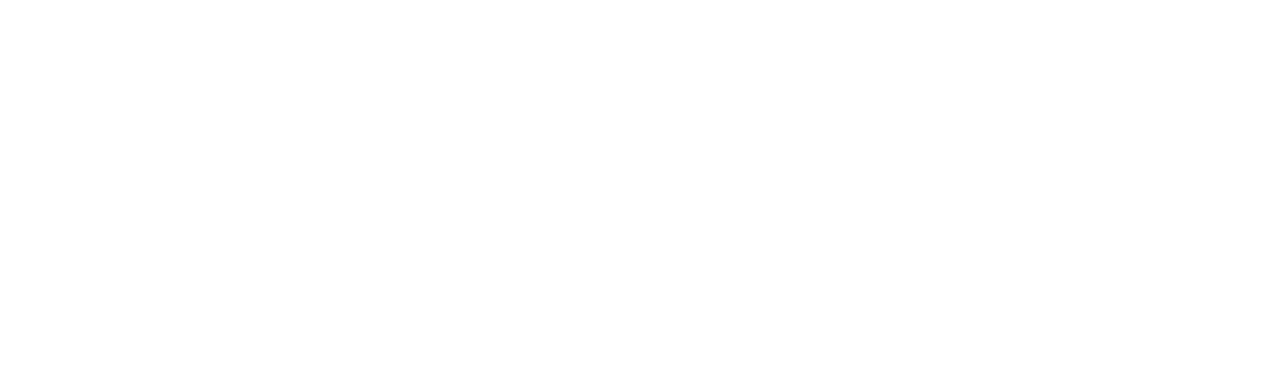
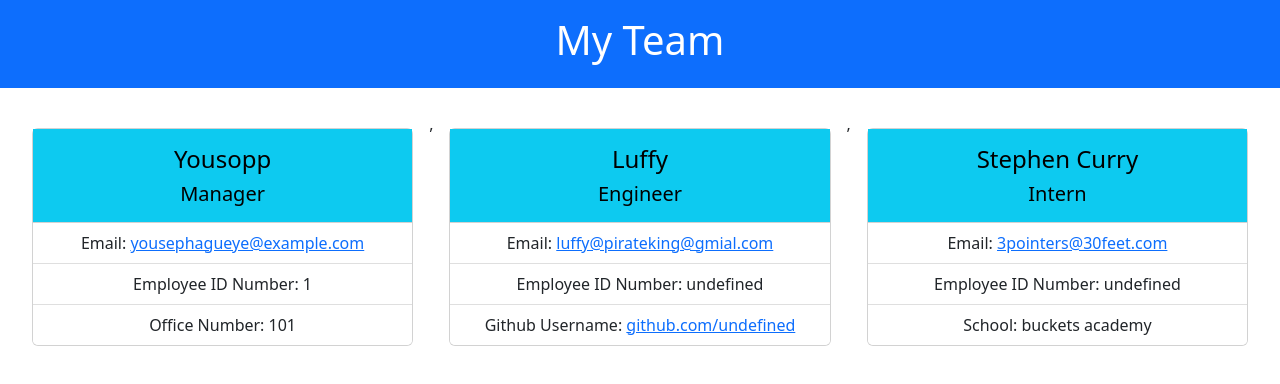
Before and after one commit to youseph-codes/module-10-challenge, a website: page dist/index.html in a window 1280 px wide. Drawn offline with nearby package versions, Linux system fonts and the light colour scheme.

```diff
--- a/dist/index.html
+++ b/dist/index.html
@@ -1,12 +1,55 @@
+
     <!DOCTYPE html>
     <html lang="en">
     <head>
         <meta charset="UTF-8">
         <meta http-equiv="X-UA-Compatible" content="IE=edge">
         <meta name="viewport" content="width=device-width, initial-scale=1.0">
-    <title>Document</title>
+        <link href="https://cdn.jsdelivr.net/npm/bootstrap@5.2.0/dist/css/bootstrap.min.css" rel="stylesheet" integrity="sha384-gH2yIJqKdNHPEq0n4Mqa/HGKIhSkIHeL5AyhkYV8i59U5AR6csBvApHHNl/vI1Bx" crossorigin="anonymous">
+        <title>Team Profile Generator</title>
     </head>
     <body>
+        <div class="container-fluid text-bg-primary p-3 text-center mb-2">
+            <h1>My Team</h1>
+        </div>
+        <div class="d-flex justify-content-around p-3">
 
+              <div class="card h-100 m-3 w-100">
+            <div class="card-body text-bg-info text-center">
+              <h4 class="card-title">Yousopp</h4>
+              <h5 class="card-text">Manager</h5>
+            </div>
+            <ul class="list-group list-group-flush text-center">
+              <li class="list-group-item">Email: <a href="mailto:yousephagueye@example.com">yousephagueye@example.com</a></li>
+              <li class="list-group-item">Employee ID Number: 1</li>
+              <li class="list-group-item">Office Number: 101</li>
+            </ul>
+            </div>
+            ,
+              <div class="card h-100 m-3 w-100">
+            <div class="card-body text-bg-info text-center">
+              <h4 class="card-title">Luffy</h4>
+              <h5 class="card-text">Engineer</h5>
+            </div>
+            <ul class="list-group list-group-flush text-center">
+              <li class="list-group-item">Email: <a href="mailto:luffy@pirateking@gmial.com">luffy@pirateking@gmial.com</a></li>
+              <li class="list-group-item">Employee ID Number: undefined</li>
+              <li class="list-group-item">Github Username: <a href="https://github.com/undefined" target="_blank">github.com/undefined</a></li>
+            </ul>
+            </div>
+            ,
+              <div class="card h-100 m-3 w-100">
+            <div class="card-body text-bg-info text-center">
+              <h4 class="card-title">Stephen Curry</h4>
+              <h5 class="card-text">Intern</h5>
+            </div>
+            <ul class="list-group list-group-flush text-center">
+              <li class="list-group-item">Email: <a href="mailto:3pointers@30feet.com">3pointers@30feet.com</a></li>
+              <li class="list-group-item">Employee ID Number: undefined</li>
+              <li class="list-group-item">School: buckets academy</li>
+            </ul>
+            </div>
+
+        </div>
     </body>
     </html>
```
Also changed, not shown: README.md. Lines whose indentation alone changed are shown as unchanged.
